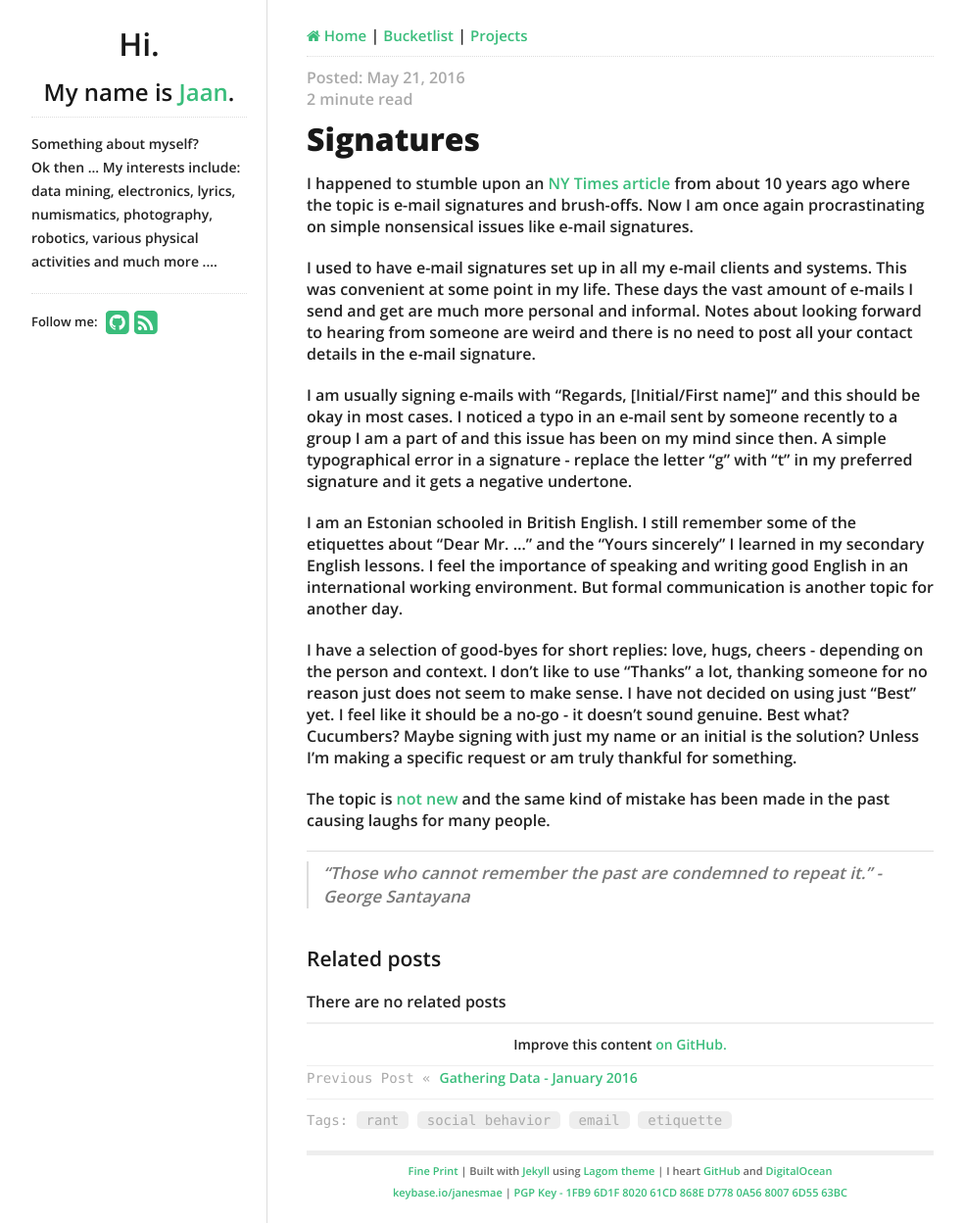
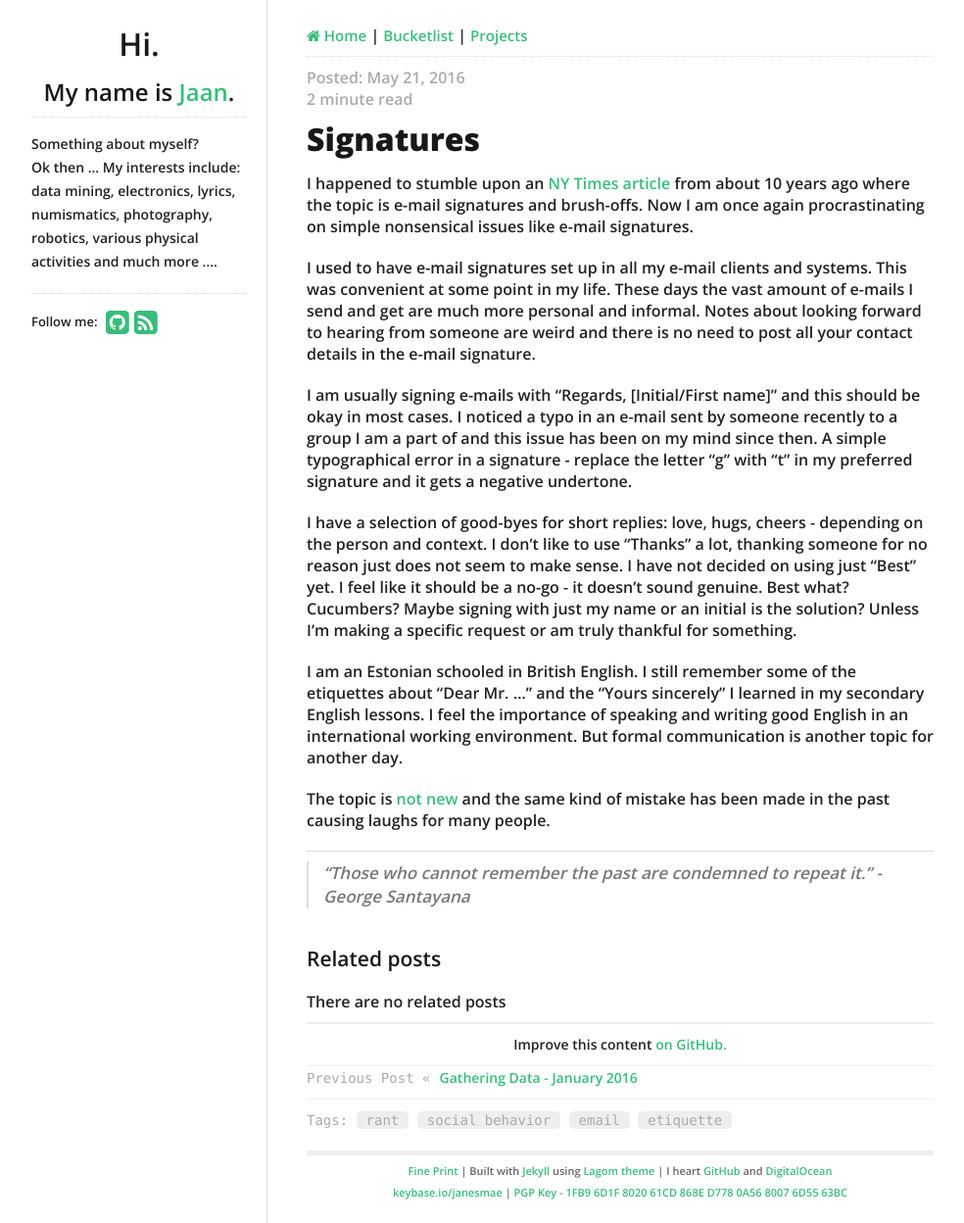
Before and after one commit to janesmae/ye_olde_janesmae.github.io, a Jekyll site: the page built from _posts/2016-05-21-signatures.md, in a window 1280 px wide. Shown: the whole page at 98% size, without its empty margins (138-1122 px from the left). Built offline with Jekyll 4.4.1, drawn with Linux system fonts in a browser that asks for light colours; nearby versions of some CDN libraries.

Commit message:
reordering

```diff
--- a/_posts/2016-05-21-signatures.md
+++ b/_posts/2016-05-21-signatures.md
@@ -17,9 +17,9 @@ I used to have e-mail signatures set up in all my e-mail clients and systems. Th
 
 I am usually signing e-mails with "Regards, [Initial/First name]" and this should be okay in most cases. I noticed a typo in an e-mail sent by someone recently to a group I am a part of and this issue has been on my mind since then. A simple typographical error in a signature - replace the letter "g" with "t" in my preferred signature and it gets a negative undertone.
 
+I have a selection of good-byes for short replies: love, hugs, cheers - depending on the person and context. I don't like to use "Thanks" a lot, thanking someone for no reason just does not seem to make sense. I have not decided on using just "Best" yet. I feel like it should be a no-go - it doesn't sound genuine. Best what? Cucumbers? Maybe signing with just my name or an initial is the solution? Unless I'm making a specific request or am truly thankful for something.
+
 I am an Estonian schooled in British English. I still remember some of the etiquettes about "Dear Mr. ..." and the "Yours sincerely" I learned in my secondary English lessons. I feel the importance of speaking and writing good English in an international working environment.  But formal  communication is another topic for another day.
-
-I have a selection of good-byes for short replies: love, hugs, cheers - depending on the person and context. I don't like to use "Thanks" a lot, thanking someone for no reason just does not seem to make sense. I have not decided on using just "Best" yet. I feel like it should be a no-go - it doesn't sound genuine. Best what? Cucumbers? Maybe signing with just my name or an initial is the solution? Unless I'm making a specific request or am truly thankful for something.
 
 The topic is [not new][reddit]{:target="_blank"} and the same kind of mistake has been made in the past causing laughs for many people.
 
```
